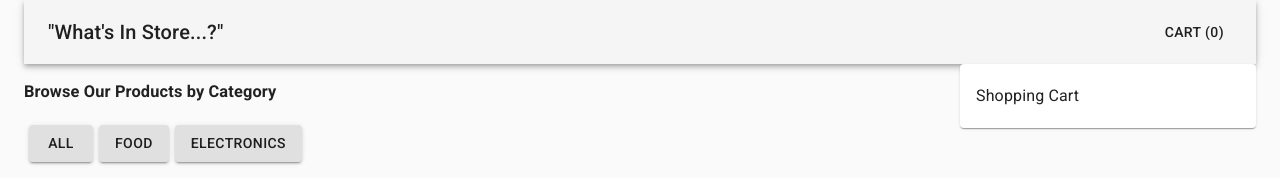
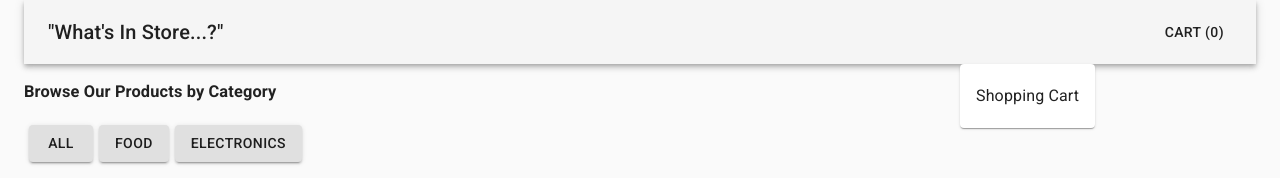
Before and after one commit to William-Moreno/storefront, a React (Create React App) app: page / in a window 1280 px wide. Shown: the top 178 px of the page. Built offline with nearby package versions, Linux system fonts and the light colour scheme.

Commit message:
updated shopping cart list

```diff
--- a/package.json
+++ b/package.json
@@ -8,12 +8,15 @@
     "@testing-library/jest-dom": "^5.11.10",
     "@testing-library/react": "^11.2.6",
     "@testing-library/user-event": "^12.8.3",
+    "json-server": "^0.16.3",
     "react": "^17.0.2",
     "react-dom": "^17.0.2",
     "react-redux": "^7.2.3",
     "react-scripts": "4.0.3",
     "redux": "^4.0.5",
     "redux-devtools-extension": "^2.13.9",
+    "redux-mock-store": "^1.5.4",
+    "thunk": "^0.0.1",
     "web-vitals": "^1.1.1"
   },
   "scripts": {
--- a/src/components/cart/SimpleCart.js
+++ b/src/components/cart/SimpleCart.js
@@ -7,17 +7,26 @@ import ListItem from '@material-ui/core/ListItem';
 import ListItemSecondaryAction from '@material-ui/core/ListItemSecondaryAction';
 import ListItemText from '@material-ui/core/ListItemText';
 import IconButton from '@material-ui/core/IconButton';
+import { makeStyles } from '@material-ui/core/styles';
 // import Typography from '@material-ui/core/Typography';
 import DeleteIcon from '@material-ui/icons/Delete';
 import Paper from '@material-ui/core/Paper';
 
+const useStyles = makeStyles({
+  cart: {
+    position: 'absolute',
+    maxHeight: '30vh',
+    overflow: 'scroll',
+  }
+});
 
 const CartDisplay = (props) => {
   const [dense] = React.useState(false);
+  const classes = useStyles();
   return (
 
     <div>
-      <Paper evelation={3}>
+      <Paper className={classes.cart} evelation={3}>
         <List dense={dense}>
           <ListItem>
             <ListItemText
```
Also changed, not shown: 1 other file (tests, documents, lock files or other folders).
